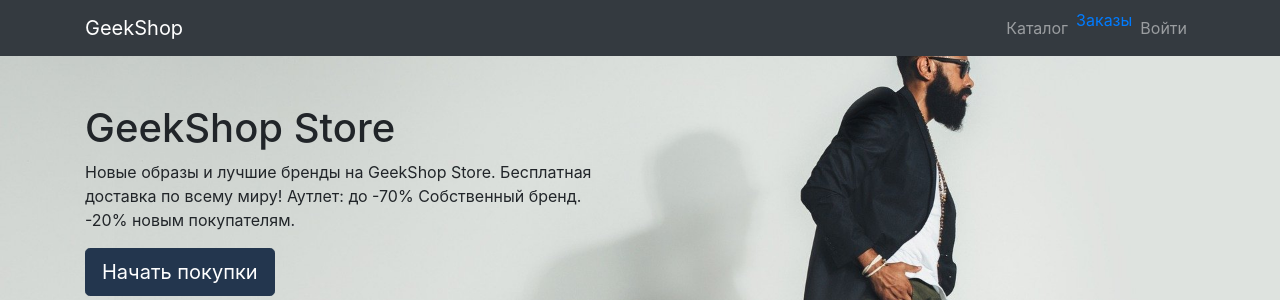
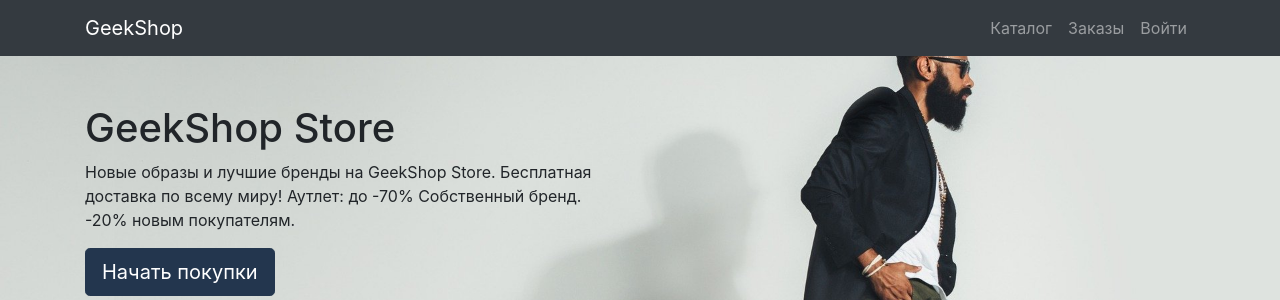
Before and after one commit to AndreyLizen/geekshop, a Django app: page / in a window 1280 px wide. Shown: the top 300 px of the page. Run offline with Django 3.2, Linux system fonts and the light colour scheme; parts of the project's set-up code (start-up, migrations or seed data) failed here and were passed over; some libraries are stand-ins or nearby versions.

Commit message:
03_final

```diff
--- a/mainapp/templates/mainapp/base.html
+++ b/mainapp/templates/mainapp/base.html
@@ -38,7 +38,7 @@
                     </a>
                 </li>
                 <li class="nav-item">
-                    <a href="{% url 'ordersapp:orders_list' %}">
+                    <a class="nav-link" href="{% url 'ordersapp:orders_list' %}">
                        Заказы
                    </a>
                 </li>
--- a/ordersapp/urls.py
+++ b/ordersapp/urls.py
@@ -11,5 +11,5 @@ urlpatterns = [
    re_path(r'^read/(?P<pk>\d+)/$', ordersapp.OrderRead.as_view(), name='order_read'),
    re_path(r'^update/(?P<pk>\d+)/$', ordersapp.OrderItemsUpdate.as_view(), name='order_update'),
    path('delete/<int:pk>/', ordersapp.OrderDelete.as_view(), name='order_delete'),
-   path('test/', ordersapp.JustView.as_view(), name='test1'),
+   # path('test/', ordersapp.JustView.as_view(), name='test1'),
 ]
--- a/ordersapp/views.py
+++ b/ordersapp/views.py
@@ -14,7 +14,7 @@ from ordersapp.forms import OrderItemForm
 
 class OrderList(ListView):
     model = Order
-    # template_name = 'order_list.html'
+    # template_name = 'order_list.html' - значение по умолчанию
 
     def get_queryset(self):
         return Order.objects.filter(user=self.request.user)
@@ -109,7 +109,7 @@ def order_forming_complete(request, pk):
     return HttpResponseRedirect(reverse('ordersapp:orders_list'))
 
 
-##########
+##########Пример сравнения
 
 class JustView(View):
 
```
